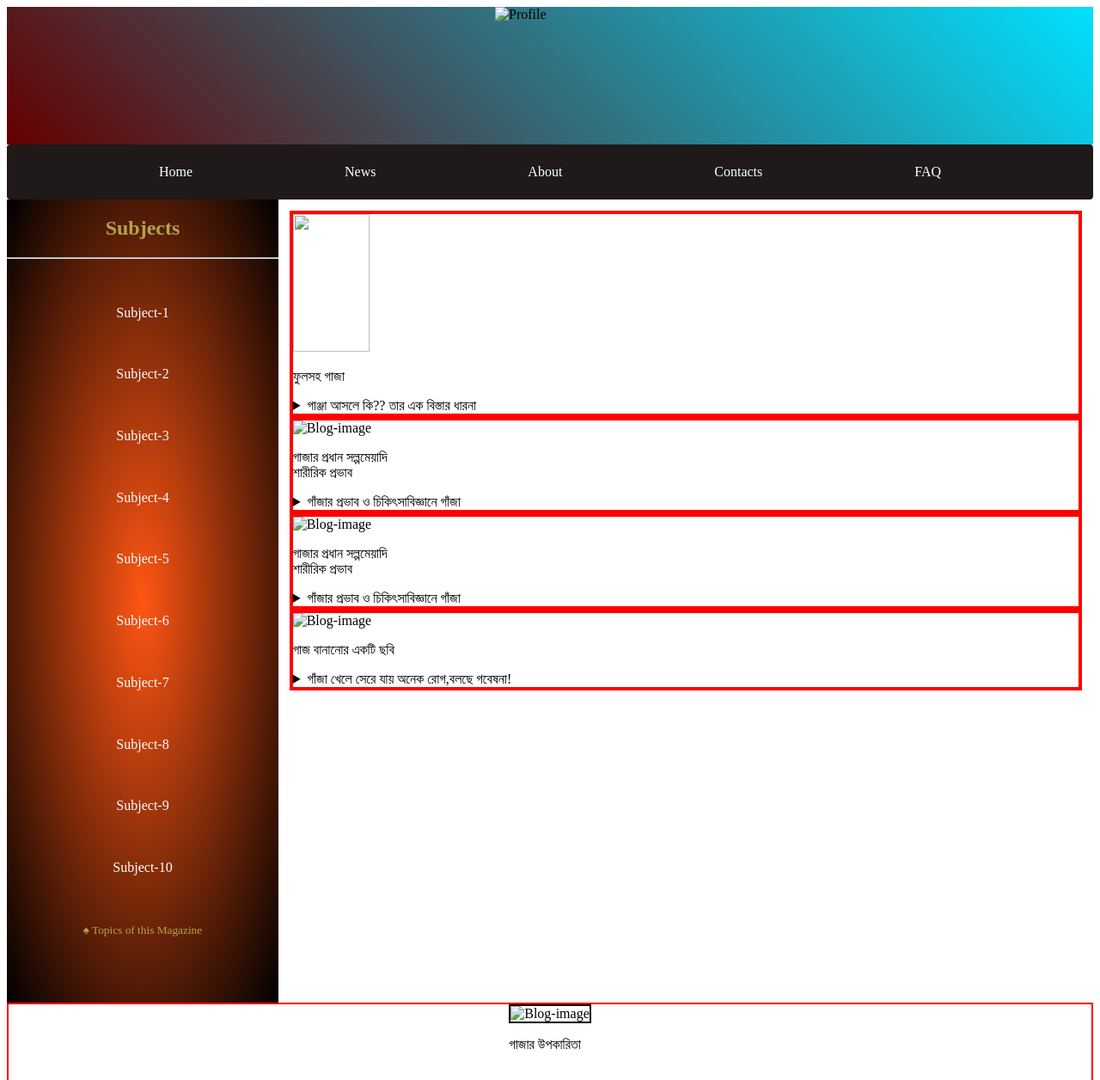
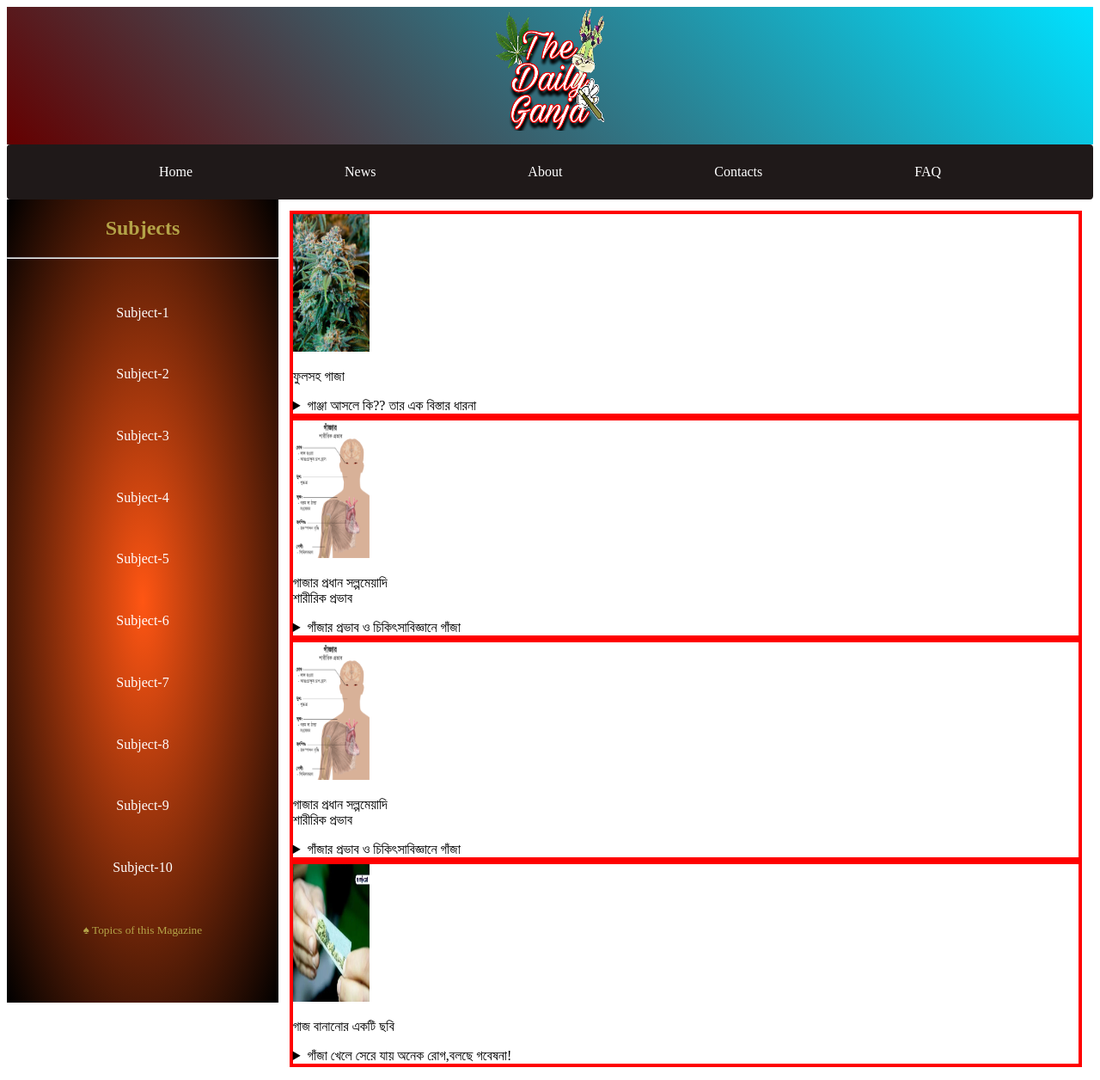
Before and after one commit to Newaz-Shorif/dummy-article, a plain HTML site: page index.html in a window 1280 px wide. Shown: the top 1256 px of the page at 86% size. Drawn offline with Linux system fonts and the light colour scheme; the site is published under a folder, as on GitHub Pages, so addresses that start at the root find nothing.

Commit message:
image path fixed

```diff
--- a/index.html
+++ b/index.html
@@ -13,7 +13,7 @@
 <body>
     <header>
         <div class="icon">
-            <img src="/images/header-logo.png" alt="Profile" class="icon-image">
+            <img src="images/header-logo.png" alt="Profile" class="icon-image">
         </div>
         <nav class="nav">
             <li><a class="navigations" href="#">Home</a></li>
@@ -44,7 +44,7 @@
         <section class="section">
             <div class="topic">
                 <figure class="figure">
-                    <img src="/images/article1.jpg" alt="" class="img">
+                    <img src="images/article1.jpg" alt="" class="img">
                     <p> ফুলসহ গাজা</p>
                 </figure>
                 <details>
@@ -86,7 +86,7 @@
             </div>
             <div class="topic">
                 <figure class="figure">
-                    <img src="/images/article2.png" alt="Blog-image" class="blog-aside">
+                    <img src="images/article2.png" alt="Blog-image" class="blog-aside">
                     <p> গাজার প্রধান সল্পমেয়াদি <br> শারীরিক প্রভাব</p>
                 </figure>
                 <details>
@@ -102,7 +102,7 @@
             </div>
             <div class="topic">
                 <figure class="figure">
-                    <img src="/images/article2.png" alt="Blog-image" class="blog-aside">
+                    <img src="images/article2.png" alt="Blog-image" class="blog-aside">
                     <p> গাজার প্রধান সল্পমেয়াদি <br> শারীরিক প্রভাব</p>
                 </figure>
                 <details>
@@ -119,7 +119,7 @@
 
             <div class="topic">
                 <figure class="figure">
-                    <img src="/images/article3.webp" alt="Blog-image" class="blog-aside">
+                    <img src="images/article3.webp" alt="Blog-image" class="blog-aside">
                     <p> গাজ বানানোর একটি ছবি</p>
                 </figure>
                 <details>
@@ -145,7 +145,7 @@
         <article class="article">
             <div class="img-article">
             <figure class="figure">
-                <img src="/images/article4.jpg" alt="Blog-image" class="blog-img">
+                <img src="images/article4.jpg" alt="Blog-image" class="blog-img">
                 <p>
                     গাজার উপকারিতা
                 </p>
```
